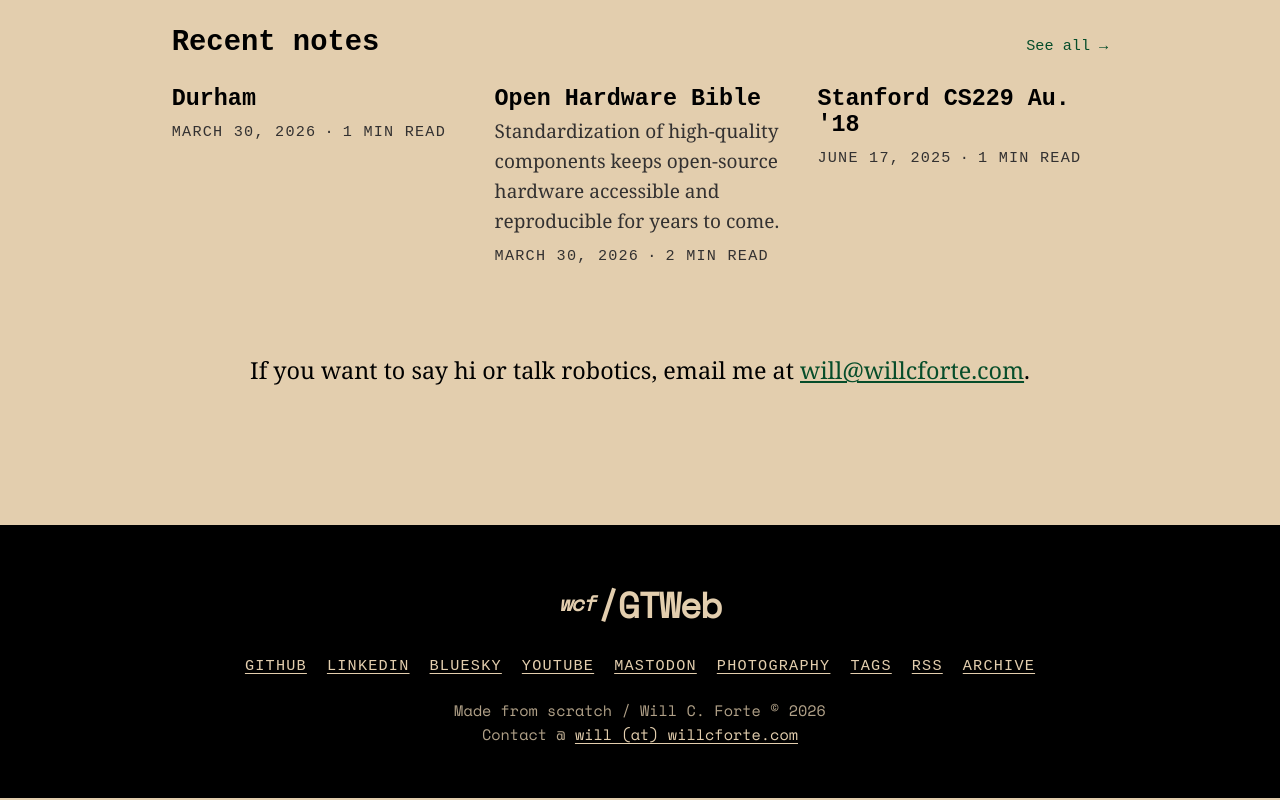
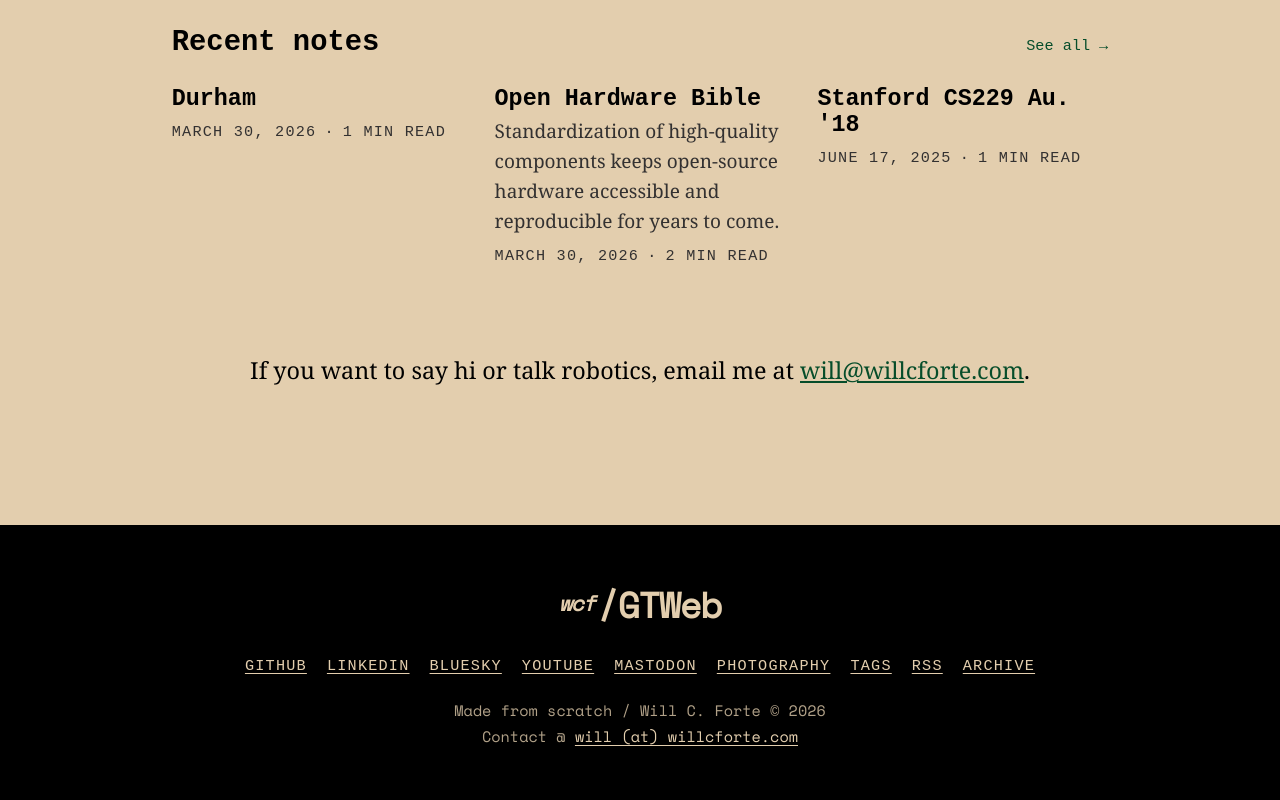
Before and after one commit to willcforte/gtweb, an Astro site: page / in a window 1280 px wide. Shown: the part 3688-4488 px from the top of the page. Built offline with nearby package versions, Linux system fonts and the light colour scheme; Astro itself is replaced by a stand-in of ours; some packages are replaced by stand-ins of ours; a web font is replaced by a local one.

Commit message:
fix: set the footer copyright symbol on the baseline
Space Mono draws © from y=308 to 804, clear of the baseline, so it read as a
superscript. Iosevka sets it at -32 to 712, in line with the text.

```diff
--- a/src/components/Footer.astro
+++ b/src/components/Footer.astro
@@ -26,7 +26,9 @@ const year = new Date().getFullYear()
             </ul>
         </nav>
 
-        <p class="fine">Made from scratch / {SITE.author} © {year}</p>
+        <p class="fine">
+            Made from scratch / {SITE.author} <span class="copy">©</span> {year}
+        </p>
         <p class="fine">
             Contact @ <a href={`mailto:${SITE.email}`}>{SITE.email.replace('@', ' (at) ')}</a>
         </p>
@@ -77,6 +79,15 @@ const year = new Date().getFullYear()
         color: var(--c-green-2);
     }
 
+    /*
+     * Space Mono draws © from y=308 to 804, clear of the baseline, so it reads
+     * as a superscript beside anything else. Iosevka sets it on the baseline.
+     */
+    .copy {
+        font-family: var(--font-ui);
+        font-style: normal;
+    }
+
     .fine {
         font-family: var(--font-mark);
         font-size: var(--step--1);
```
